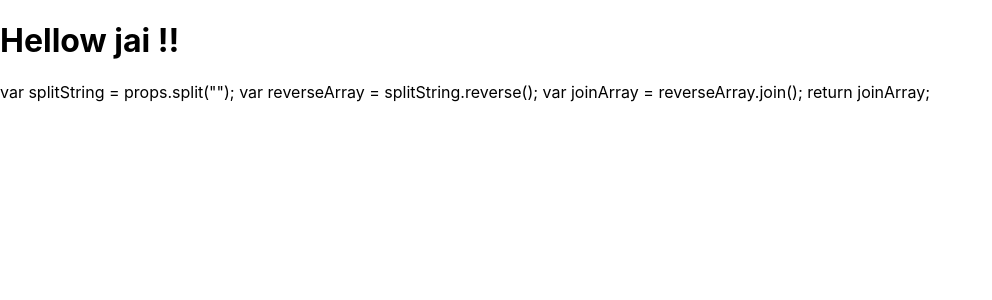
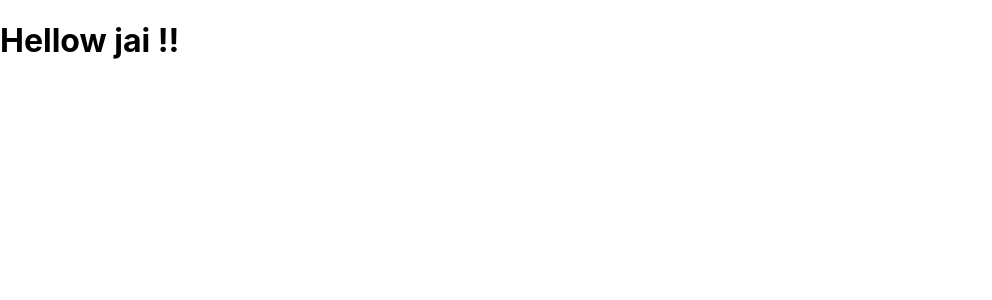
Before and after one commit to Jwarni/my-app, a React (Create React App) app: page / in a window 1280 px wide. Shown: the top 300 px of the page, without its empty margins (0-992 px from the left). Built offline with nearby package versions, Linux system fonts and the light colour scheme.

Commit message:
April 11, 2021 3:39 PM

```diff
--- a/src/App.js
+++ b/src/App.js
@@ -1,14 +1,12 @@
 
 import './App.css';
 import HelloWorld from './Components/HelloWorld';
-import Rs from './Components/Rs';
 function App() {
   return (
     <div>
      <HelloWorld name="jai" />
 
-     <p>
-     <Rs name="Jeevan" />  </p>
+
 
     </div>
   );
--- a/src/Components/Rs.js
+++ /dev/null
@@ -1,13 +0,0 @@
-import React from 'react'
-
-function Rs(props){
-    return <p>
-        var splitString = props.split("");
-        var reverseArray = splitString.reverse();
-        var joinArray = reverseArray.join();
-        return joinArray;
-</p>
-
-
-}
-export default Rs;
```
